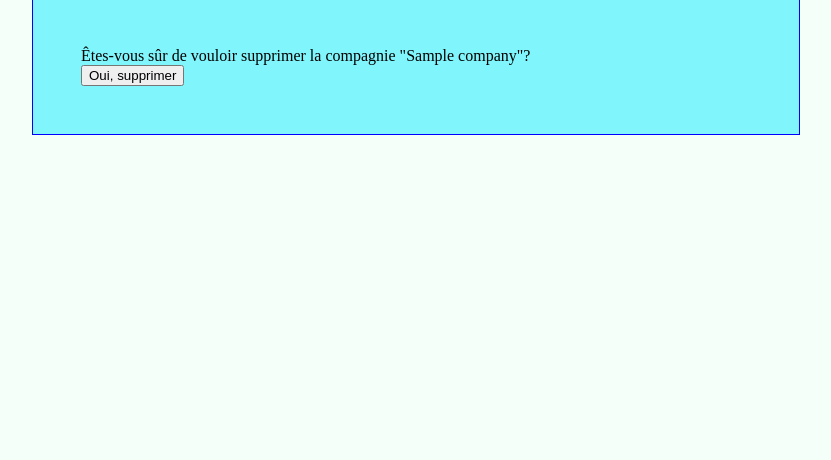
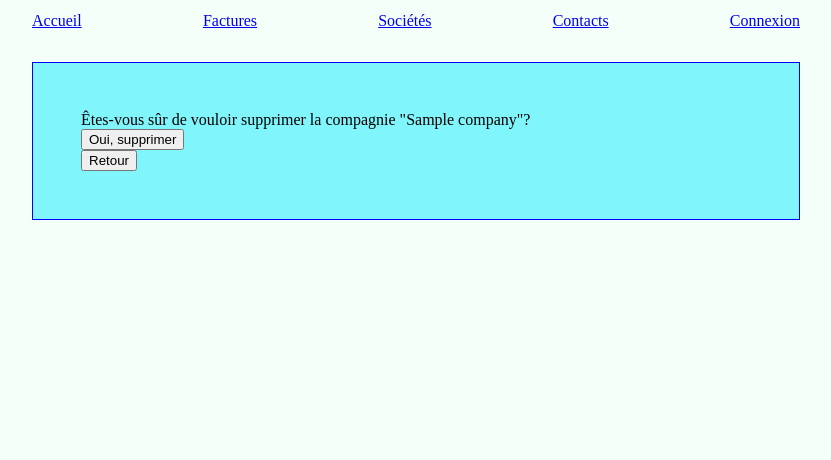
Before and after one commit to kalonjis/cogip_django, a Django app: template office/templates/office/company/company_confirm_delete.html in a window 1280 px wide. Shown: the part 324-784 px from the top of the page, without its empty margins (224-1055 px from the left). Run offline with Django 4.2, Linux system fonts and the light colour scheme; the template is opened without the code that fills it: most values are stand-ins (such as "Sample title", 1, 10 or a date in 2020).

Commit message:
return btn in company_comfirm_delete page to cancel delete

```diff
--- a/office/static/css/style.css
+++ b/office/static/css/style.css
@@ -4,10 +4,18 @@ body {
     background-color: mintcream;
 }
 
+nav {
+    width: 60%;
+    margin : 2rem auto;
+    display: flex;
+    justify-content: space-between;
+
+}
+
 main {
 
     width: 60%;
-    margin: 0 auto;
+    margin:2rem auto;
     padding: 3rem;
     border: 1px solid blue;
     background-color: rgba(103, 243, 253, 0.815);
--- a/office/templates/office/company/company_confirm_delete.html
+++ b/office/templates/office/company/company_confirm_delete.html
@@ -11,5 +11,6 @@
         <p>Êtes-vous sûr de vouloir supprimer la compagnie "{{ company }}"?</p>
         <input type="submit" value="Oui, supprimer" class="btn btn-delete">
     </form>
+    <a href="{% url 'office:company-detail' slug=company.slug %}"><button type="text">Retour</button></a>
 
 {% endblock %}
```
